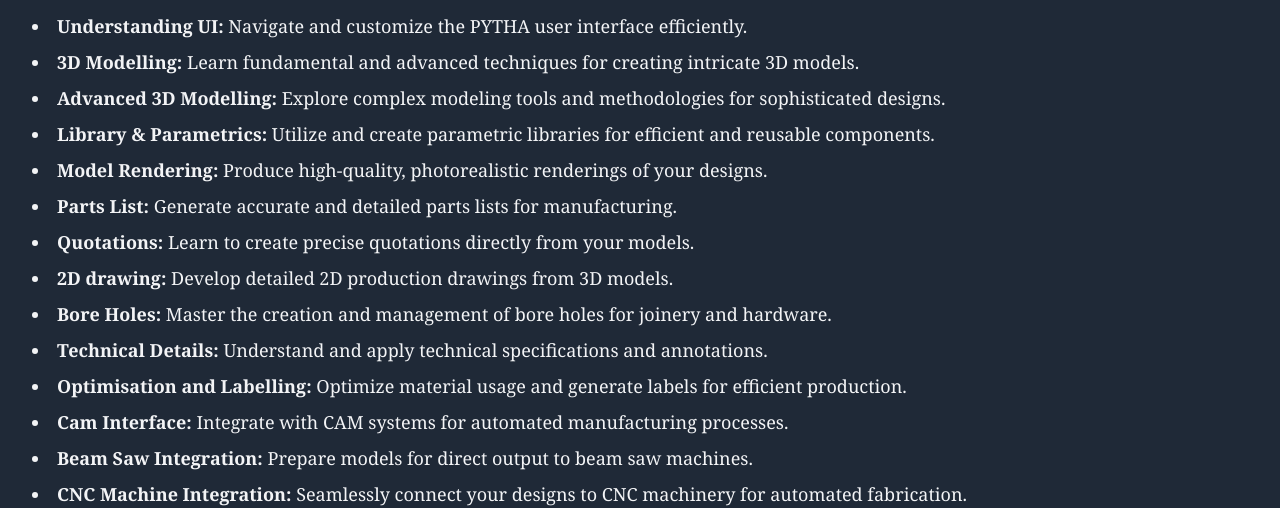
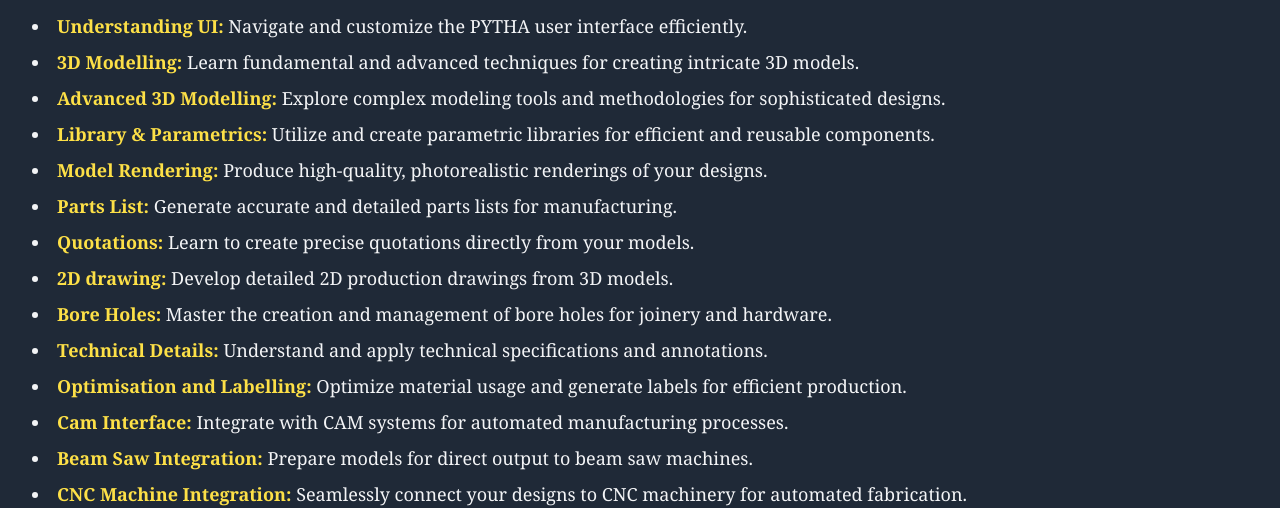
Before and after one commit to AshlyJudan/X.SIP, a plain HTML site: page pytha-modeller-pack.html in a window 1280 px wide. Shown: the part 292-800 px from the top of the page. Drawn offline with nearby package versions, Linux system fonts and the light colour scheme; a web font is replaced by a local one.

Commit message:
Update pytha-modeller-pack.html

```diff
--- a/pytha-modeller-pack.html
+++ b/pytha-modeller-pack.html
@@ -30,25 +30,25 @@
 
         <h2 class="text-3xl font-semibold text-yellow-400 mb-4">Course Modules:</h2>
         <ul class="list-disc list-inside text-lg mb-8 space-y-2">
-            <li><strong>Understanding UI:</strong> Navigate and customize the PYTHA user interface efficiently.</li>
-            <li><strong>3D Modelling:</strong> Learn fundamental and advanced techniques for creating intricate 3D models.</li>
-            <li><strong>Advanced 3D Modelling:</strong> Explore complex modeling tools and methodologies for sophisticated designs.</li>
-            <li><strong>Library & Parametrics:</strong> Utilize and create parametric libraries for efficient and reusable components.</li>
-            <li><strong>Model Rendering:</strong> Produce high-quality, photorealistic renderings of your designs.</li>
-            <li><strong>Parts List:</strong> Generate accurate and detailed parts lists for manufacturing.</li>
-            <li><strong>Quotations:</strong> Learn to create precise quotations directly from your models.</li>
-            <li><strong>2D drawing:</strong> Develop detailed 2D production drawings from 3D models.</li>
-            <li><strong>Bore Holes:</strong> Master the creation and management of bore holes for joinery and hardware.</li>
-            <li><strong>Technical Details:</strong> Understand and apply technical specifications and annotations.</li>
-            <li><strong>Optimisation and Labelling:</strong> Optimize material usage and generate labels for efficient production.</li>
-            <li><strong>Cam Interface:</strong> Integrate with CAM systems for automated manufacturing processes.</li>
-            <li><strong>Beam Saw Integration:</strong> Prepare models for direct output to beam saw machines.</li>
-            <li><strong>CNC Machine Integration:</strong> Seamlessly connect your designs to CNC machinery for automated fabrication.</li>
+            <li><strong class="text-yellow-300 hover:text-yellow-600 transition duration-50">Understanding UI:</strong> <span class="hover:text-yellow-400 transition duration-50">Navigate and customize the PYTHA user interface efficiently.</span></li>
+            <li><strong class="text-yellow-300 hover:text-yellow-600 transition duration-50">3D Modelling:</strong> <span class="hover:text-yellow-400 transition duration-50">Learn fundamental and advanced techniques for creating intricate 3D models.</span></li>
+            <li><strong class="text-yellow-300 hover:text-yellow-600 transition duration-50">Advanced 3D Modelling:</strong> <span class="hover:text-yellow-400 transition duration-50">Explore complex modeling tools and methodologies for sophisticated designs.</span></li>
+            <li><strong class="text-yellow-300 hover:text-yellow-600 transition duration-50">Library & Parametrics:</strong> <span class="hover:text-yellow-400 transition duration-50">Utilize and create parametric libraries for efficient and reusable components.</span></li>
+            <li><strong class="text-yellow-300 hover:text-yellow-600 transition duration-50">Model Rendering:</strong> <span class="hover:text-yellow-400 transition duration-50">Produce high-quality, photorealistic renderings of your designs.</span></li>
+            <li><strong class="text-yellow-300 hover:text-yellow-600 transition duration-50">Parts List:</strong> <span class="hover:text-yellow-400 transition duration-50">Generate accurate and detailed parts lists for manufacturing.</span></li>
+            <li><strong class="text-yellow-300 hover:text-yellow-600 transition duration-50">Quotations:</strong> <span class="hover:text-yellow-400 transition duration-50">Learn to create precise quotations directly from your models.</span></li>
+            <li><strong class="text-yellow-300 hover:text-yellow-600 transition duration-50">2D drawing:</strong> <span class="hover:text-yellow-400 transition duration-50">Develop detailed 2D production drawings from 3D models.</span></li>
+            <li><strong class="text-yellow-300 hover:text-yellow-600 transition duration-50">Bore Holes:</strong> <span class="hover:text-yellow-400 transition duration-50">Master the creation and management of bore holes for joinery and hardware.</span></li>
+            <li><strong class="text-yellow-300 hover:text-yellow-600 transition duration-50">Technical Details:</strong> <span class="hover:text-yellow-400 transition duration-50">Understand and apply technical specifications and annotations.</span></li>
+            <li><strong class="text-yellow-300 hover:text-yellow-600 transition duration-50">Optimisation and Labelling:</strong> <span class="hover:text-yellow-400 transition duration-50">Optimize material usage and generate labels for efficient production.</span></li>
+            <li><strong class="text-yellow-300 hover:text-yellow-600 transition duration-50">Cam Interface:</strong> <span class="hover:text-yellow-400 transition duration-50">Integrate with CAM systems for automated manufacturing processes.</span></li>
+            <li><strong class="text-yellow-300 hover:text-yellow-600 transition duration-50">Beam Saw Integration:</strong> <span class="hover:text-yellow-400 transition duration-50">Prepare models for direct output to beam saw machines.</span></li>
+            <li><strong class="text-yellow-300 hover:text-yellow-600 transition duration-50">CNC Machine Integration:</strong> <span class="hover:text-yellow-400 transition duration-50">Seamlessly connect your designs to CNC machinery for automated fabrication.</span></li>
         </ul>
 
         <h2 class="text-3xl font-semibold text-yellow-400 mb-10">Course Fees:</h2>
         <p class="text-3xl font-bold text-gray-100 mb-8">
-            ₹ 50,000
+            ₹ 50000
         </p>
 
         <p class="text-lg mb-6">
```
